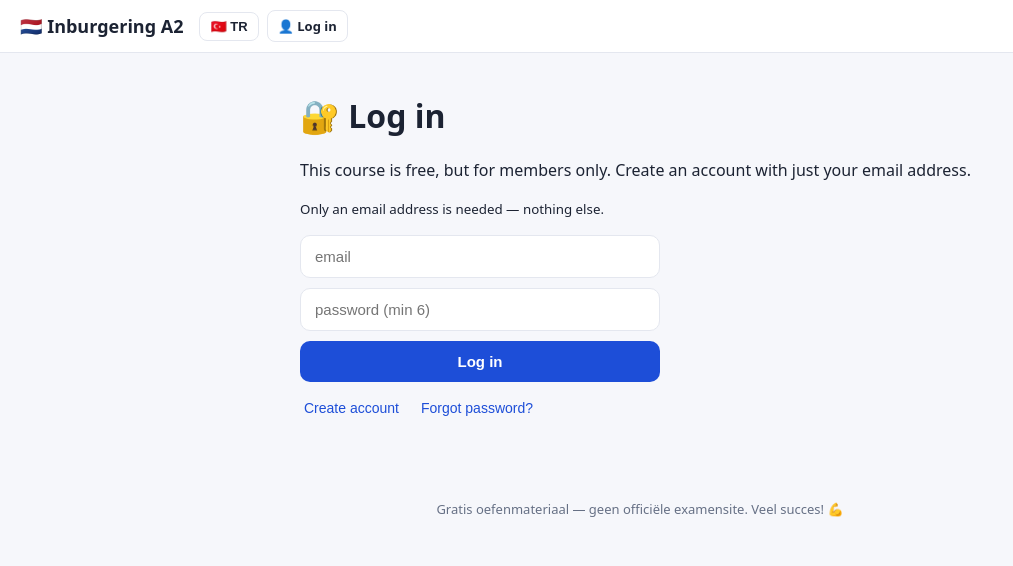
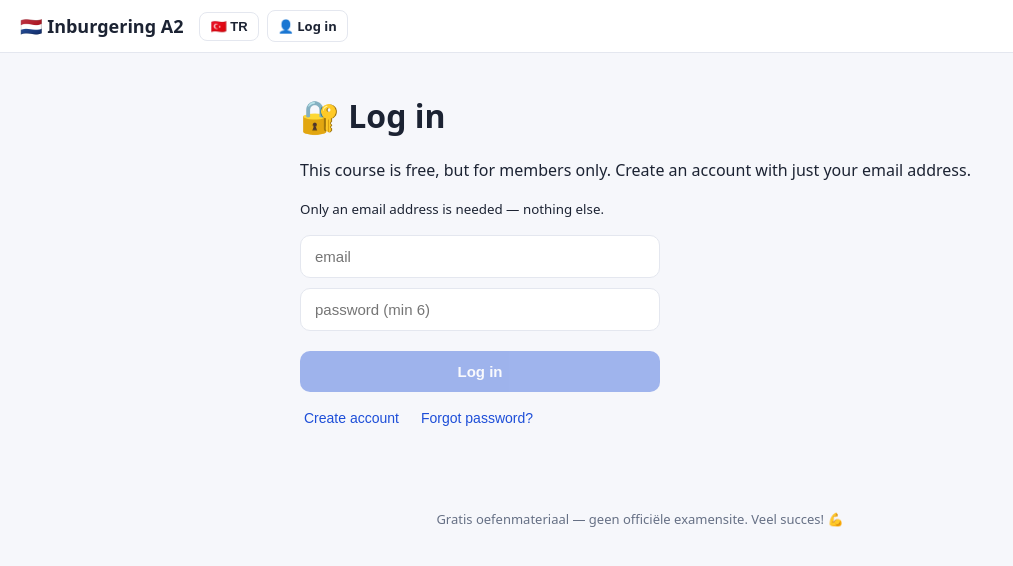
Before and after one commit to HayrullahC/inburgering, a React (Vite) app: page / in a window 1280 px wide. Shown: the top 566 px of the page, without its empty margins (0-1013 px from the left). Built offline with nearby package versions, Linux system fonts and the light colour scheme.

Commit message:
Update config.js

```diff
--- a/src/config.js
+++ b/src/config.js
@@ -8,4 +8,4 @@ export const SUPABASE_ANON_KEY = 'sb_publishable_4ZLJqjhDbqiUS6LHdHhbLw_OBO40VfE
 // Cloudflare Turnstile captcha (free): https://dash.cloudflare.com -> Turnstile -> Add widget
 // Put the SITE key here; put the SECRET key in Supabase -> Auth -> Attack Protection -> Enable CAPTCHA.
 // Leave empty to disable the captcha widget (then also disable it in Supabase).
-export const TURNSTILE_SITE_KEY = '';
+export const TURNSTILE_SITE_KEY = '0x4AAAAAAD7M9rsYbV9EEZDl';
```
